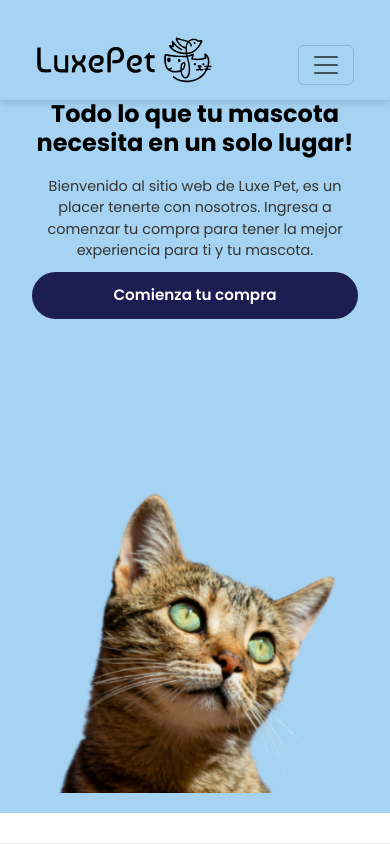
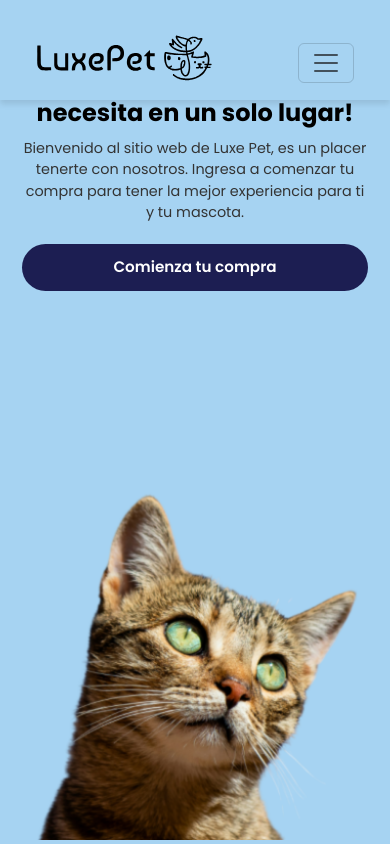
Before and after one commit to ferxhdzzz/luxepet, a React (Vite) app in the folder frontend/: page / in a window 390 px wide. Shown: the top 844 px of the page. Built offline with nearby package versions, Linux system fonts and the light colour scheme.

Commit message:
The responsives are already done (The ones that were needed)

```diff
--- a/frontend/src/components/HeroNav.css
+++ b/frontend/src/components/HeroNav.css
@@ -5,6 +5,12 @@ body, html {
   margin: 0;
   padding: 0;
   overflow-x: hidden;
+  font-family: Arial, sans-serif;
+  box-sizing: border-box;
+}
+
+*, *:before, *:after {
+  box-sizing: inherit;
 }
 
 /* Estilos generales */
@@ -21,7 +27,7 @@ body, html {
 
 /* Ajuste para evitar que el contenido quede oculto detrás de la navbar */
 body {
-  padding-top: 80px;
+  padding-top: 60px; /* Ajustado para ser más flexible */
 }
 
 /* Sección Hero */
@@ -30,38 +36,40 @@ body {
   display: flex;
   align-items: center;
   justify-content: center;
-  height: 89vh;
-  padding: 0;
-  margin: 0;
+  min-height: 80vh; /* Cambiado a min-height para ser más flexible */
+  padding: 40px 20px; /* Añadido padding horizontal y vertical */
+  width: 100%;
 }
 
 .hero-container {
   display: flex;
-  align-items: stretch; /* ← cambio importante */
+  align-items: center; /* Centrado vertical */
   justify-content: space-between;
   max-width: 1200px;
   width: 100%;
-  height: 100%; /* ← añadido */
+  margin: 0 auto; /* Centrado horizontal */
 }
 
 /* Texto del Hero */
 .hero-text {
+  flex: 1;
   max-width: 50%;
-  display: flex; /* ← añadido */
-  flex-direction: column; /* ← añadido */
-  justify-content: center; /* ← añadido */
+  padding-right: 20px; /* Espacio entre texto e imagen */
 }
 
 .hero-text h1 {
-  font-size: 2.5rem;
+  font-size: clamp(1.5rem, 4vw, 2.5rem); /* Tamaño de fuente responsive */
   font-weight: bold;
   color: #000;
+  margin-top: 0;
+  line-height: 1.2;
 }
 
 .hero-text p {
-  font-size: 1.2rem;
+  font-size: clamp(0.9rem, 2vw, 1.2rem); /* Tamaño de fuente responsive */
   color: #333;
   margin: 20px 0;
+  line-height: 1.5;
 }
 
 /* Botón personalizado */
@@ -73,8 +81,10 @@ body {
   border-radius: 8px;
   text-decoration: none;
   border: none;
-  min-width: 200px;
+  min-width: 150px; /* Reducido para mejor adaptación */
+  display: inline-block;
   text-align: center;
+  transition: background-color 0.3s ease;
 }
 
 .btn-custom:hover {
@@ -84,37 +94,32 @@ body {
 
 /* Imagen del Hero */
 .hero-image {
-  display: flex; /* ← añadido */
-  align-items: flex-end; /* ← añadido */
-  justify-content: center; /* ← añadido */
-  flex: 1; /* ← añadido */
+  flex: 1;
+  display: flex;
+  align-items: center;
+  justify-content: flex-end; /* Alineado a la derecha */
 }
 
 .hero-image img {
-  max-width: 600px;
+  max-width: 100%; /* Imagen responsive */
   height: auto;
-  margin: 0; /* ← eliminado margin-top negativo */
+  display: block;
 }
 
 /* Responsivo */
 
-/* Para pantallas grandes, como escritorios de 1200px */
+/* Para pantallas grandes (1200px o menos) */
 @media (max-width: 1200px) {
   .hero-container {
-    flex-direction: row;
-    justify-content: space-between;
+    max-width: 90%;
   }
 
   .hero-text {
-    max-width: 50%;
-  }
-
-  .hero-image img {
-    max-width: 600px;
+    padding-right: 15px;
   }
 }
 
-/* Para pantallas medianas, como tablets de 992px a 1200px */
+/* Para pantallas medianas (992px o menos) */
 @media (max-width: 992px) {
   .hero-container {
     flex-direction: column;
@@ -123,68 +128,76 @@ body {
 
   .hero-text {
     max-width: 100%;
+    padding-right: 0;
+    margin-bottom: 30px;
   }
 
   .hero-image {
-    align-items: center; /* para centrar en móviles */
-    margin-top: 20px;
+    justify-content: center; /* Centrado en dispositivos medianos */
   }
 
   .hero-image img {
-    max-width: 400px;
-    margin: 0;
+    max-width: 70%; /* Ajustado para dispositivos medianos */
   }
 }
 
-/* Para pantallas pequeñas, como dispositivos móviles de 768px a 992px */
+/* Para tablets (768px o menos) */
 @media (max-width: 768px) {
-  .hero-container {
-    flex-direction: column;
-    text-align: center;
+  body {
+    padding-top: 50px;
   }
 
-  .hero-text {
-    max-width: 100%;
-    padding: 0 20px; /* Añadido padding a la izquierda y derecha para mejorar el espaciado */
+  .hero-section {
+    padding: 30px 15px;
+  }
+
+  .btn-custom {
+    display: block;
+    margin: 0 auto;
+    max-width: 80%;
+  }
+
+  .hero-image img {
+    max-width: 90%;
+  }
+}
+
+/* Para móviles (576px o menos) */
+@media (max-width: 576px) {
+  .navbar {
+    padding: 8px 15px;
+  }
+
+  .hero-section {
+    padding: 20px 10px;
   }
 
   .hero-text h1 {
-    font-size: 2rem; /* Tamaño de fuente ajustado */
+    margin-bottom: 10px;
   }
 
   .hero-text p {
-    font-size: 1rem;
-    margin: 15px 0; /* Ajustado el margen */
+    margin: 10px 0 20px;
+  }
+
+  .btn-custom {
+    padding: 10px 15px;
+    width: 100%;
+    max-width: 100%;
   }
 
   .hero-image img {
-    max-width: 350px;
-    margin: 0;
+    max-width: 100%;
   }
 }
 
-/* Para pantallas muy pequeñas, como teléfonos móviles en orientación vertical de 480px a 768px */
-@media (max-width: 480px) {
-  .hero-section {
-    height: auto; /* Ajustar la altura de la sección */
-    padding: 20px 0;
+/* Para móviles pequeños (375px o menos) */
+@media (max-width: 375px) {
+  body {
+    padding-top: 45px;
   }
 
-  .hero-text h1 {
-    font-size: 1.5rem; /* Tamaño de fuente ajustado */
-  }
-
-  .hero-text p {
-    font-size: 0.9rem;
-    margin: 10px 0;
-  }
-
-  .hero-image img {
-    max-width: 300px;
-  }
-
-  .btn-custom {
-    width: 100%; /* Hacer el botón de ancho completo */
-    padding: 10px 0;
+  .hero-section {
+    padding: 15px 10px;
   }
 }
```
